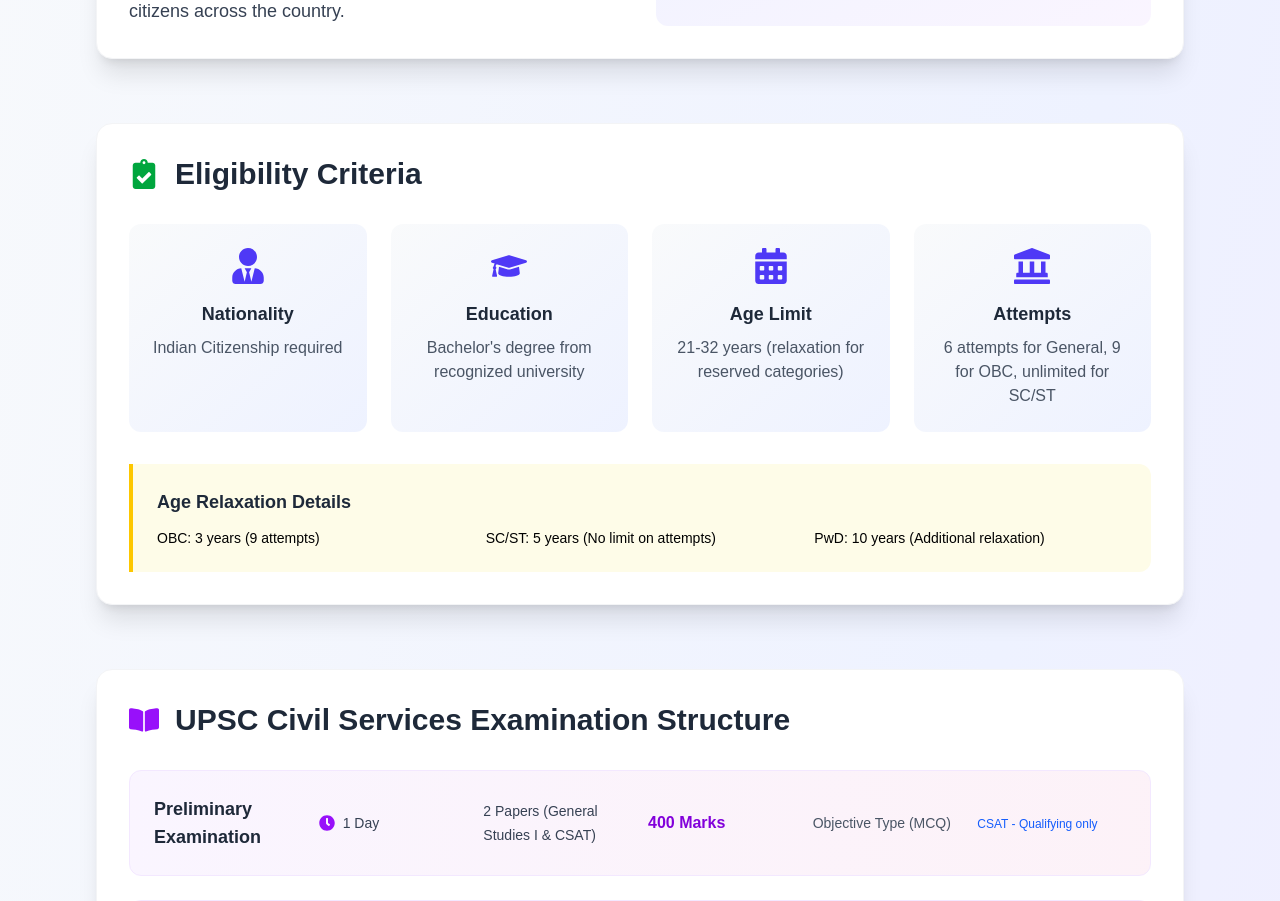
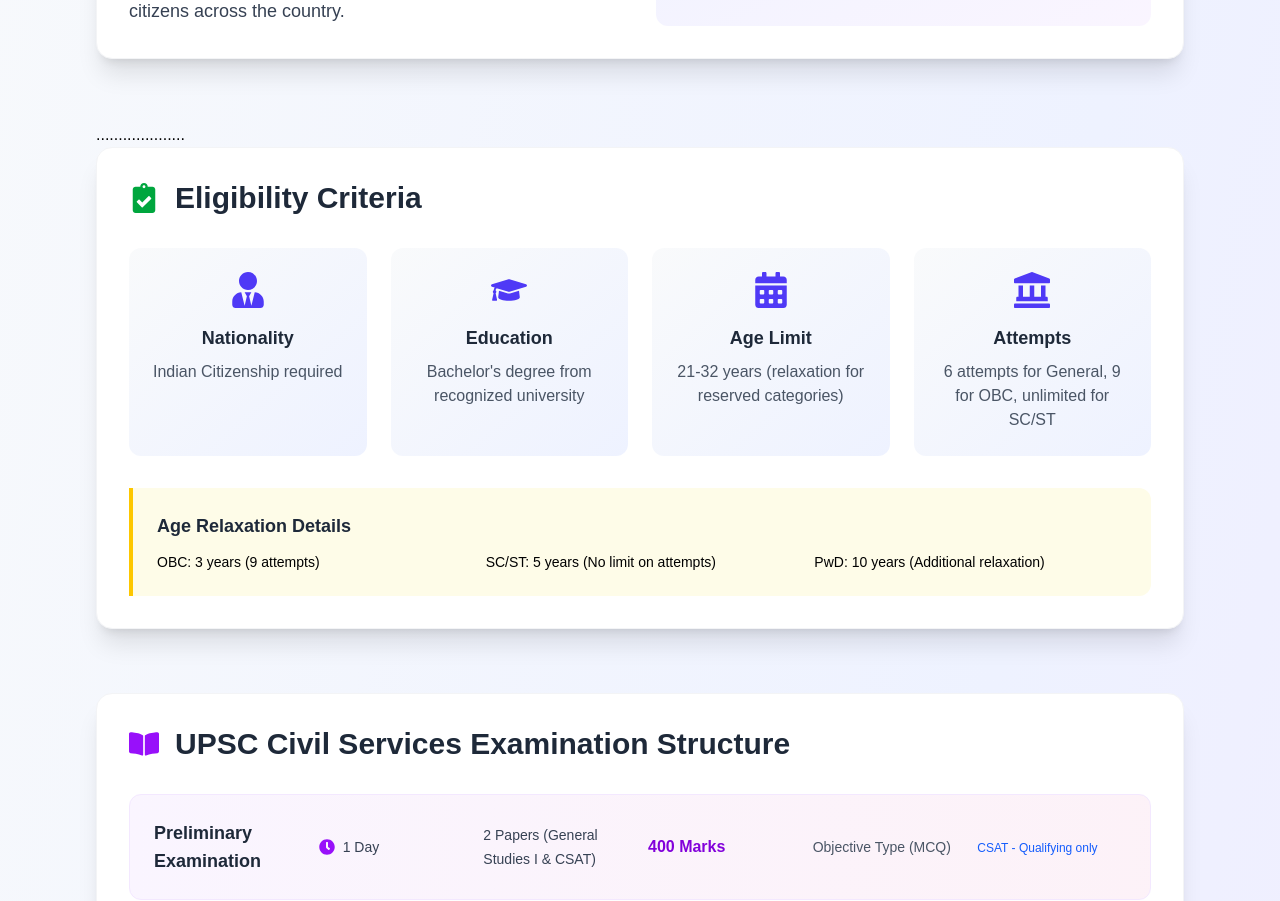
Before and after one commit to yogeshkumawat2027/zero2career, a Next.js app: page /careers/ias in a window 1280 px wide. Shown: the part 860-1761 px from the top of the page. Built offline with nearby package versions, Linux system fonts and the light colour scheme.

Commit message:
add check

```diff
--- a/src/app/careers/ias/page.jsx
+++ b/src/app/careers/ias/page.jsx
@@ -235,8 +235,9 @@
           data-ad-format="auto"
           data-full-width-responsive="true"></ins>
         <script>
-     (adsbygoogle = window.adsbygoogle || []).push({});
+          (adsbygoogle = window.adsbygoogle || []).push({ });
         </script>
+        <p>....................</p>
 
         {/* Eligibility Criteria */}
         <section className="mb-16">
@@ -432,8 +433,7 @@
                       <span className="text-gray-700 font-medium">{position.salary}</span>
                     </div>
                     <div>
-                      <span className={`px-3 py-1 rounded-full text-sm font-medium ${
-                        position.level === 'Entry Level' ? 'bg-green-200 text-green-800' :
+                      <span className={`px-3 py-1 rounded-full text-sm font-medium ${position.level === 'Entry Level' ? 'bg-green-200 text-green-800' :
                           position.level === 'Apex Position' ? 'bg-purple-200 text-purple-800' :
                             'bg-blue-200 text-blue-800'
                         }`}>
```
Lines whose indentation alone changed are shown as unchanged.
